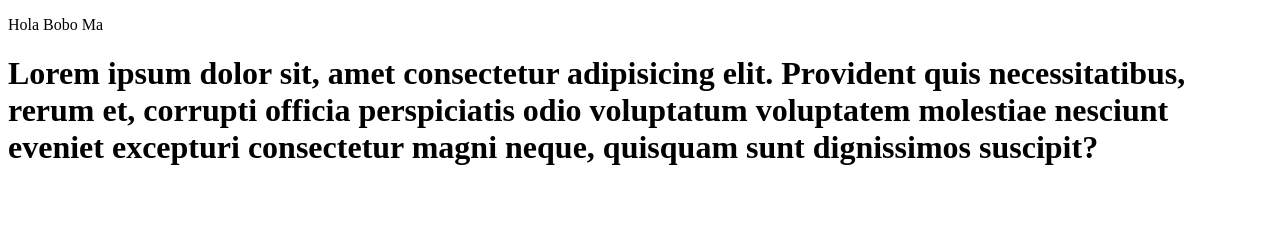
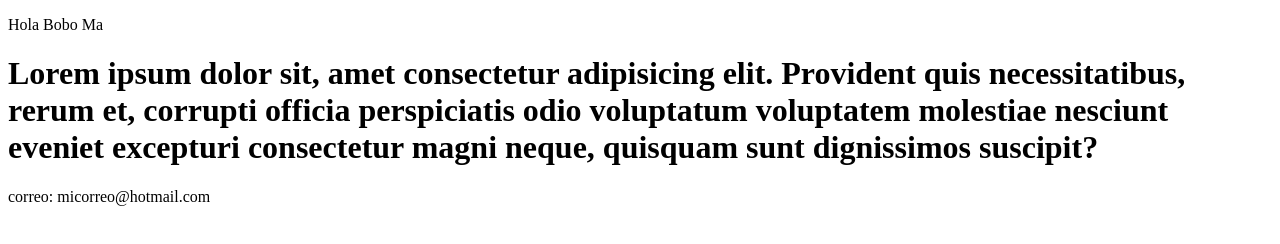
Before and after one commit to Pipe2300/pipeweb, a plain HTML site: page index.html in a window 1280 px wide. Drawn offline with Linux system fonts and the light colour scheme.

Commit message:
Creamos un footier

```diff
--- a/index.html
+++ b/index.html
@@ -10,6 +10,8 @@
 
     <h1>Lorem ipsum dolor sit, amet consectetur adipisicing elit. Provident quis necessitatibus, rerum et, corrupti officia perspiciatis odio voluptatum voluptatem molestiae nesciunt eveniet excepturi consectetur magni neque, quisquam sunt dignissimos suscipit?</h1>
 
+    <footer>correo: micorreo@hotmail.com</footer>
+
 </body>
 
 </html>
```
